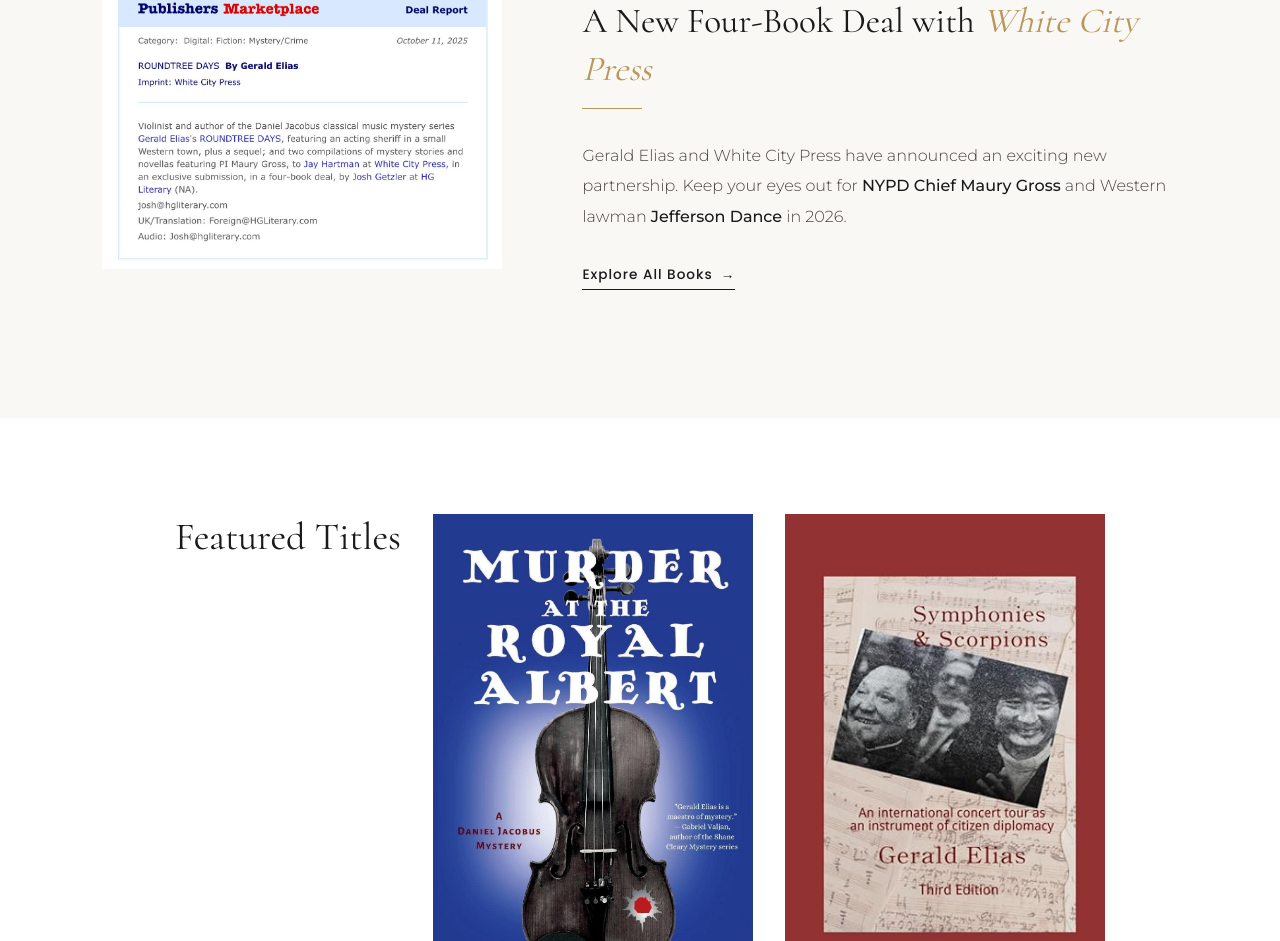
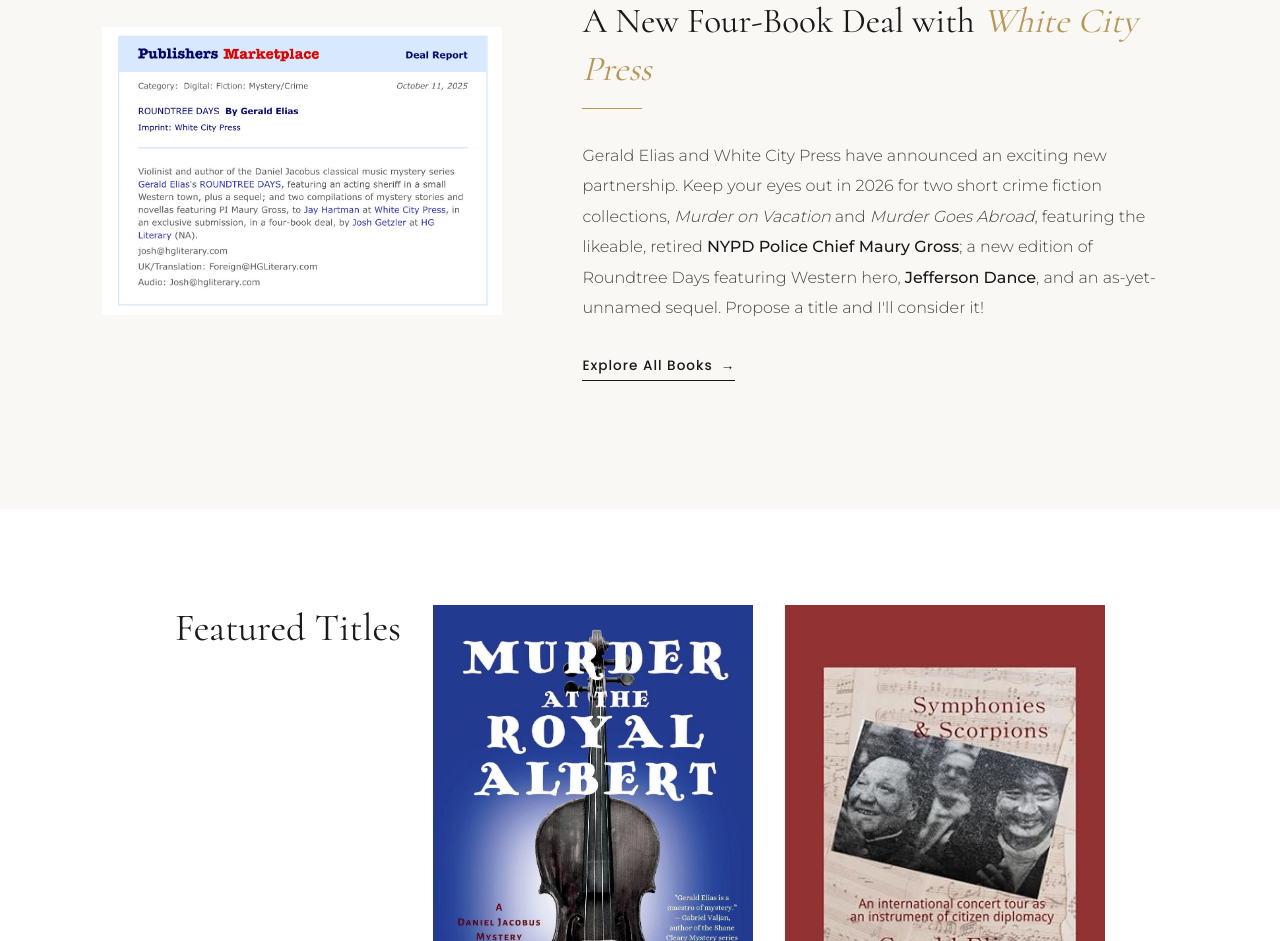
Before and after one commit to konstantinstanmeyer/gerald-elias-new, a Next.js app: page / in a window 1280 px wide. Shown: the part 967-1908 px from the top of the page. Built offline with nearby package versions, Linux system fonts and the light colour scheme.

Commit message:
updated white city press message

```diff
--- a/app/page.js
+++ b/app/page.js
@@ -70,10 +70,13 @@ export default function Home() {
             </h2>
             <div className="accent-line" />
             <p>
-              Gerald Elias and White City Press have announced an exciting new
+              {/* Gerald Elias and White City Press have announced an exciting new
               partnership. Keep your eyes out for{" "}
               <strong>NYPD Chief Maury Gross</strong> and Western lawman{" "}
-              <strong>Jefferson Dance</strong> in 2026.
+              <strong>Jefferson Dance</strong> in 2026. */}
+              Gerald Elias and White City Press have announced an exciting new partnership.
+              Keep your eyes out in 2026 for two short crime fiction collections, <i>Murder on Vacation</i> and <i>Murder Goes Abroad</i>, featuring the likeable, retired <strong>NYPD Police Chief Maury Gross</strong>;
+              a new edition of Roundtree Days featuring Western hero, <strong>Jefferson Dance</strong>, and an as-yet-unnamed sequel. Propose a title and I'll consider it!
             </p>
             <Link href="/books" className="text-link">
               Explore All Books <span className="arrow">→</span>
```
